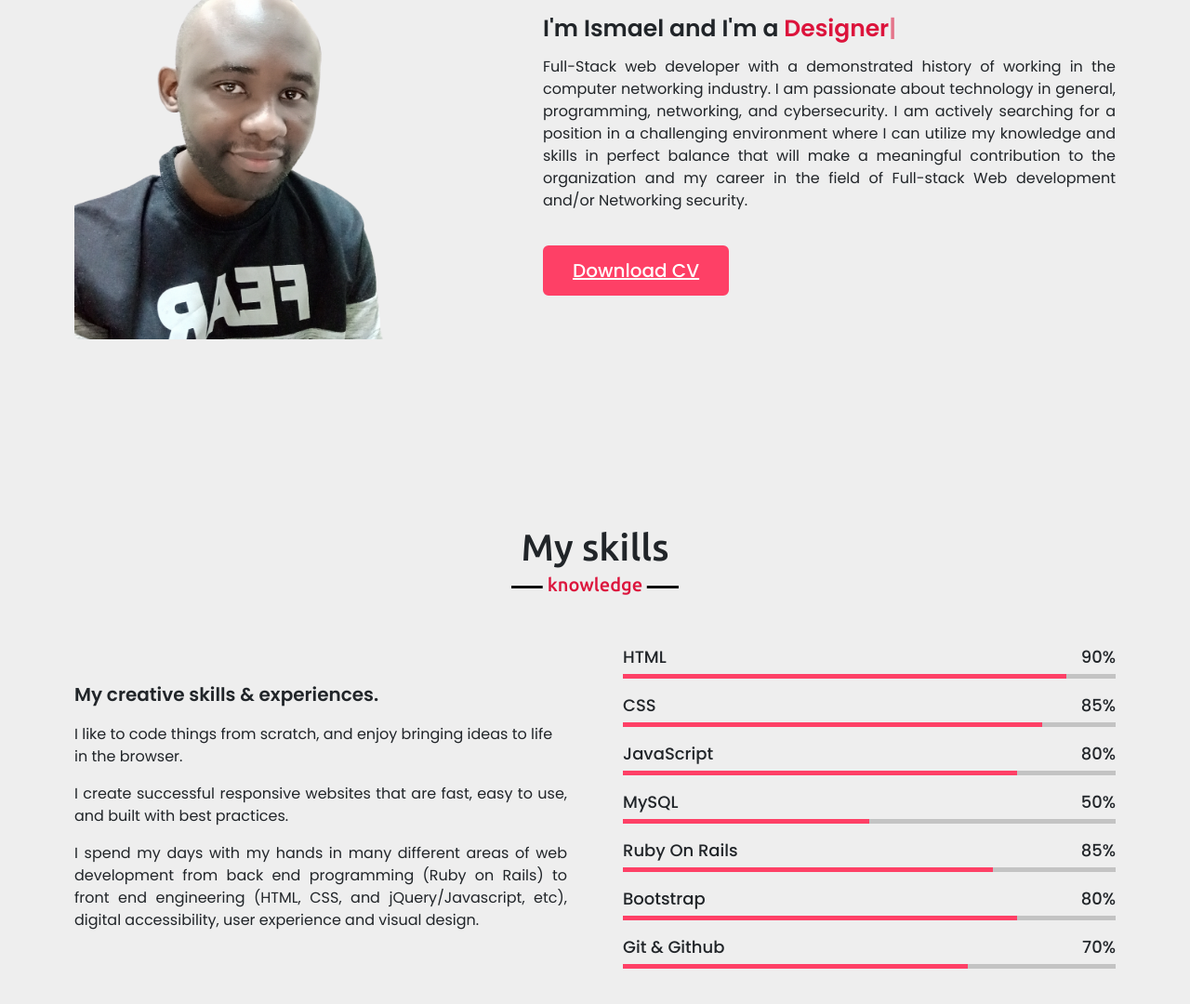
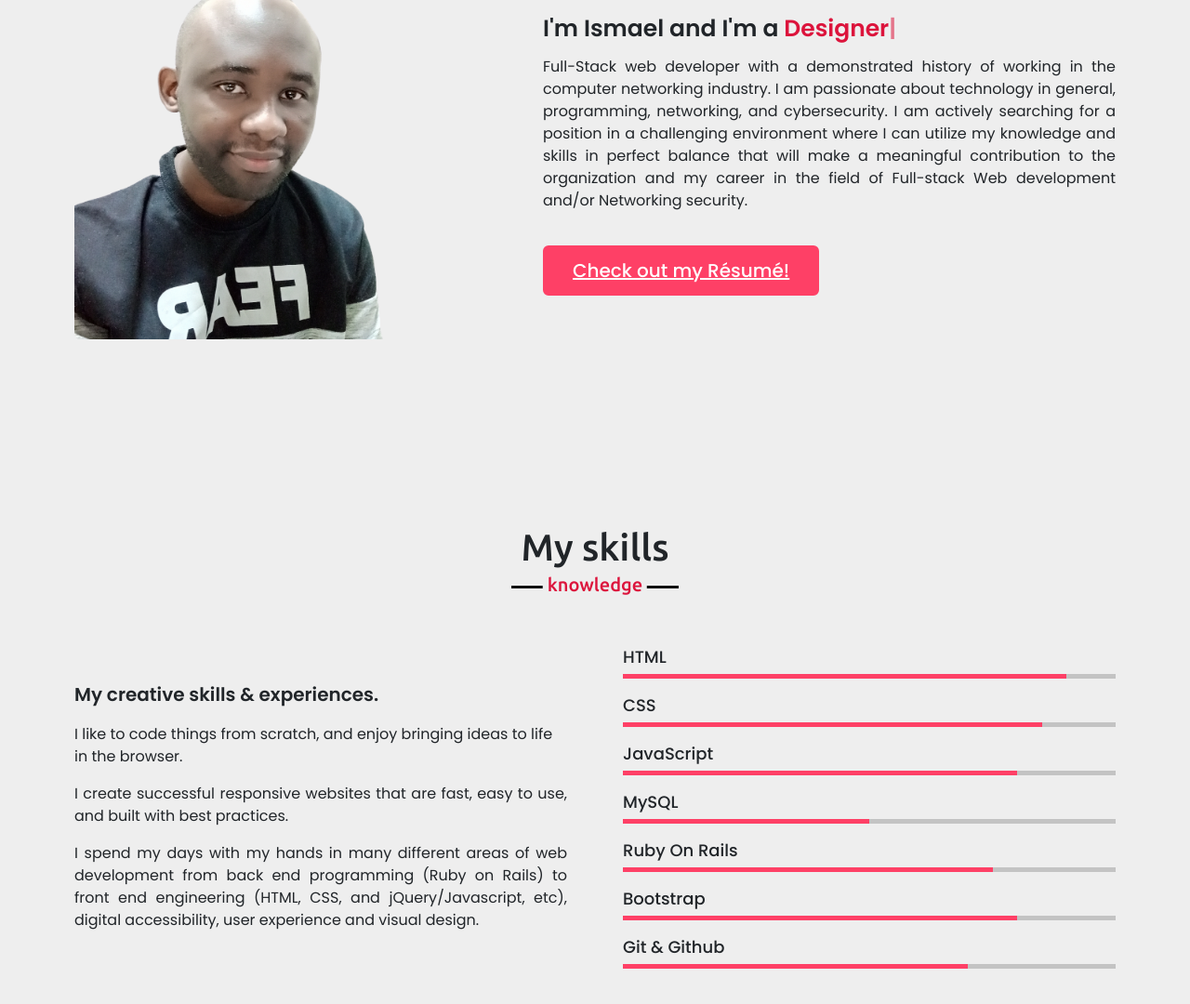
Before and after one commit to ixboy/portfolio, a website: page dist/index.html in a window 1280 px wide. Shown: the part 1063-2143 px from the top of the page at 93% size. Drawn offline with nearby package versions, Linux system fonts and the light colour scheme.

Commit message:
add resume links

```diff
--- a/dist/index.html
+++ b/dist/index.html
@@ -50,7 +50,7 @@
               <a class="nav-link" href="#contact" class="menu-btn">Contact</a>
             </li>
           </ul>
-            <button class="header-btn my-2 my-sm-0"><a target="_blank" href="https://docs.google.com/document/d/1NcAbAdwp7TpolPthjDNAV-pZx4ixUDXruV658dXcp4U/edit#heading=h.kd4mr0wqwxwa">Download CV</a></button>
+            <button class="header-btn my-2 my-sm-0"><a target="_blank" href="./images/newResume.pdf" download="My_resume">Download CV</a></button>
         </div>
       </nav>
 
@@ -90,7 +90,7 @@
                     <p>Full-Stack web developer with a demonstrated history of working in the computer networking industry.
                         I am passionate about technology in general, programming, networking, and cybersecurity.
                         I am actively searching for a position in a challenging environment where I can utilize my knowledge and skills in perfect balance that will make a meaningful contribution to the organization and my career in the field of Full-stack Web development and/or Networking security.</p>
-                    <a target="_blank" href="https://docs.google.com/document/d/1NcAbAdwp7TpolPthjDNAV-pZx4ixUDXruV658dXcp4U/edit#heading=h.kd4mr0wqwxwa">Download CV</a>
+                    <a target="_blank" href="./images/newResume.pdf">Check out my Résumé!</a>
                 </div>
             </div>
         </div>
@@ -112,49 +112,42 @@
                     <div class="bars">
                         <div class="info">
                             <span>HTML</span>
-                            <span>90%</span>
                         </div>
                         <div class="line html"></div>
                     </div>
                     <div class="bars">
                         <div class="info">
                             <span>CSS</span>
-                            <span>85%</span>
                         </div>
                         <div class="line css"></div>
                     </div>
                     <div class="bars">
                         <div class="info">
                             <span>JavaScript</span>
-                            <span>80%</span>
                         </div>
                         <div class="line js"></div>
                     </div>
                     <div class="bars">
                         <div class="info">
                             <span>MySQL</span>
-                            <span>50%</span>
                         </div>
                         <div class="line mysql"></div>
                     </div>
                     <div class="bars">
                         <div class="info">
                             <span>Ruby On Rails</span>
-                            <span>85%</span>
                         </div>
                         <div class="line rails"></div>
                     </div>
                     <div class="bars">
                         <div class="info">
                             <span>Bootstrap</span>
-                            <span>80%</span>
                         </div>
                         <div class="line bootstrap"></div>
                     </div>
                     <div class="bars">
                         <div class="info">
                             <span>Git & Github</span>
-                            <span>70%</span>
                         </div>
                         <div class="line github"></div>
                     </div>
```
